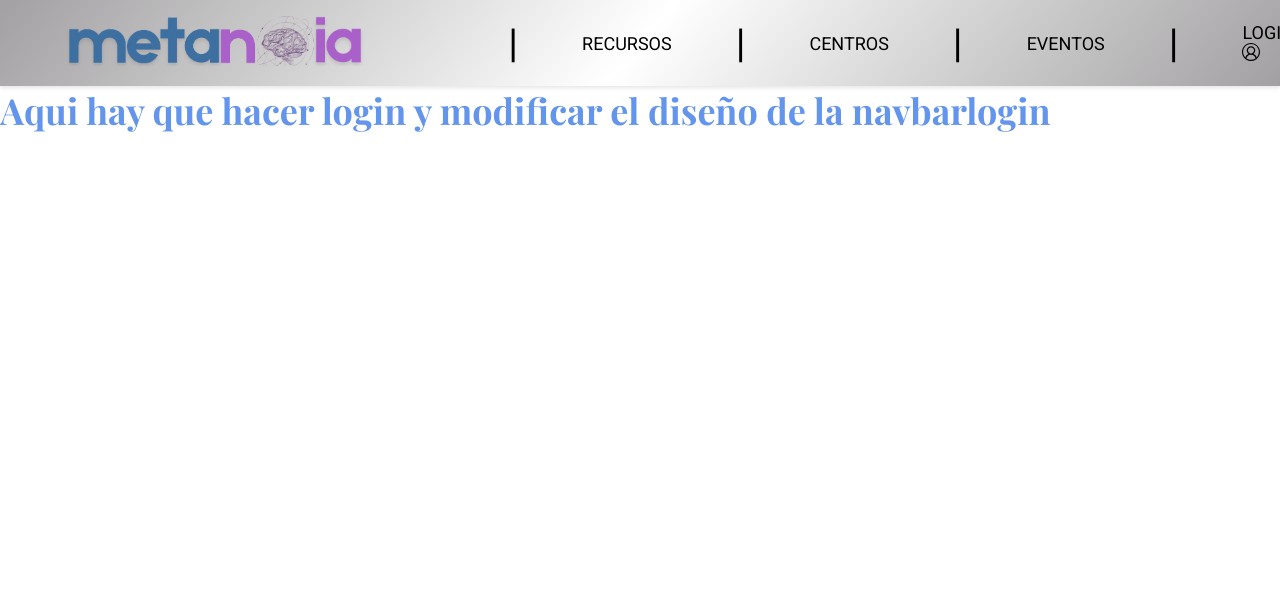
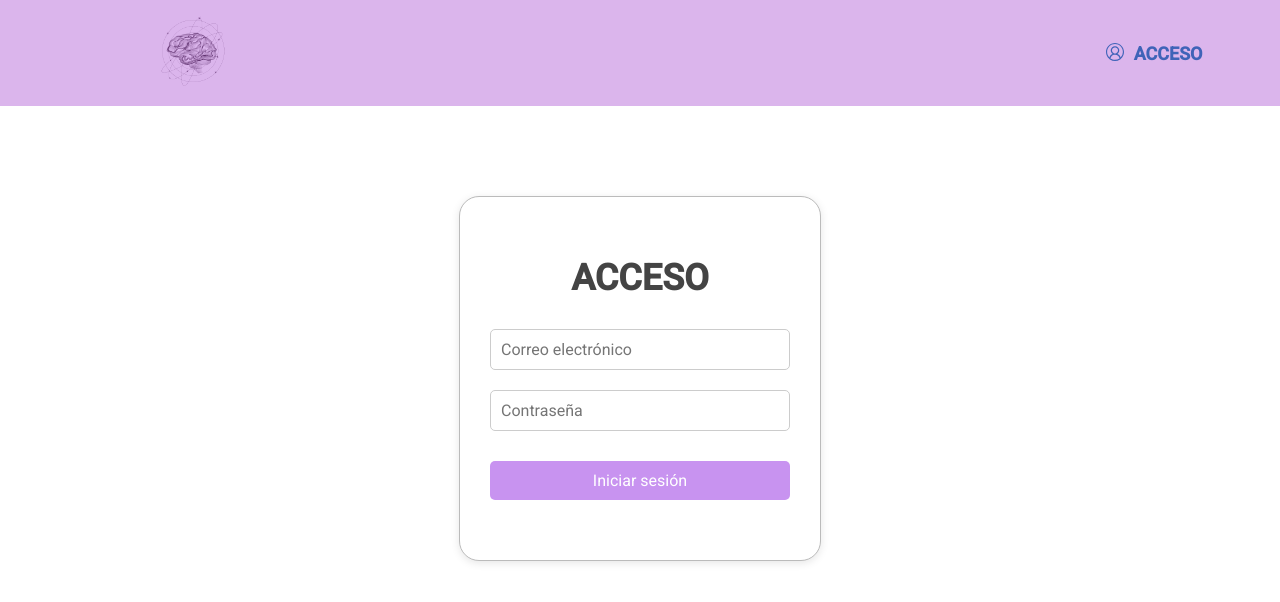
Before and after one commit to CristinaDomnguez/metanoia-project, a React (Vite) app in the folder frontend/: page /admin in a window 1280 px wide. Shown: the top 602 px of the page. Built offline with nearby package versions, Linux system fonts and the light colour scheme.

Commit message:
feat:login and form admin

```diff
--- a/frontend/src/App.css
+++ b/frontend/src/App.css
@@ -25,6 +25,8 @@ li {
 .app {
   background-color: white;
   min-height: 100vh;
+  display: flex;
+  flex-direction: column;
 }
 
 /* Estilo de títulos principales */
--- a/frontend/src/App.jsx
+++ b/frontend/src/App.jsx
@@ -12,6 +12,7 @@ import { NavBarLogin } from "./components/NavBarLogin/NavBarLogin.jsx";
 import { IntroResources } from "./pages/Admin/ResourcesForm/IntroResources.jsx";
 import { IntroCenters } from "./pages/Admin/CentersForm/IntroCenters.jsx";
 import { IntroEvents } from "./pages/Admin/EventsForm/IntroEvents.jsx";
+import { ContextAdmin } from "./context/ContextAdmin.jsx";
 
 // Configuración del enrutador
 const router = createBrowserRouter([
@@ -21,10 +22,10 @@ const router = createBrowserRouter([
       {
         path: "/admin",
         element: (
-          <>
+          <ContextAdmin>
             <NavBarLogin />
             <Outlet />
-          </>
+          </ContextAdmin>
         ),
         children: [
           {
--- a/frontend/src/components/NavBarLogin/NavBarLogin.jsx
+++ b/frontend/src/components/NavBarLogin/NavBarLogin.jsx
@@ -1,8 +1,11 @@
 import styles from "./NavBarLogin.module.css";
 import { NavLink } from "react-router-dom";
 import { VscAccount } from "react-icons/vsc";
+import { useContextAdmin } from "../../context/ContextAdmin";
 
 export function NavBarLogin() {
+  const { admin } = useContextAdmin();
+
   return (
     <nav className={styles.navbar}>
       {/* Grupo de enlaces del lado izquierdo */}
@@ -10,16 +13,16 @@ export function NavBarLogin() {
         {/* Contenedor del logo central */}
         <NavLink to="/admin" className={styles.navLinkLogo}>
           <div className={styles.logoContainer}>
-            <img
-              src="/images/logo_small.png"
-              alt="Logo"
-              className={styles.logo}
-            />
+            <img src="/public/favicon.png" alt="Logo" className={styles.logo} />
           </div>
         </NavLink>
 
         {/* Grupo de enlaces del lado derecho */}
-        <div className={`${styles.navGroup} ${styles.navGroupRight}`}>
+        <div
+          className={`${styles.navGroup} ${styles.navGroupRight} ${
+            admin ? "" : styles.noAdmin
+          }`}
+        >
           <span className={styles.separator}>|</span>
 
           <NavLink
@@ -62,15 +65,16 @@ export function NavBarLogin() {
           <span className={styles.separator}>|</span>
 
           <NavLink
-            to="/login"
+            to="/admin"
+            end
             className={({ isActive }) =>
               isActive
                 ? `${styles.navLink} ${styles.activeLink}`
                 : styles.navLink
             }
           >
-            LOGIN
             <VscAccount />
+            {admin || "ACCESO"}
           </NavLink>
         </div>
       </div>
--- a/frontend/src/components/NavBarLogin/NavBarLogin.module.css
+++ b/frontend/src/components/NavBarLogin/NavBarLogin.module.css
@@ -1,11 +1,11 @@
 /* Barra de navegación principal */
 .navbar {
-    background: linear-gradient(130deg, #a2a0a2, white, #a2a0a2);
+  background: #dbb5ec;
   padding: 1rem;
   display: flex;
   justify-content: center;
   align-items: center;
-    box-shadow: 0 2px 4px rgba(0, 0, 0, 0.1);
+  box-shadow: 0 2px 4px rgb(255, 255, 255);
   padding-left: 10%;
   padding-right: 10%;
 }
@@ -32,15 +32,22 @@
   font-family: "Roboto", sans-serif;
   font-weight: 400;
   font-size: 18px;
-    color: rgb(0, 0, 0);
   text-decoration: none;
   transition: color 0.3s ease;
   cursor: pointer;
+  display: flex;
+  gap: 10px;
+}
+
+.noAdmin .navLink:not(:last-child),
+.noAdmin .separator {
+  opacity: 0;
+  pointer-events: none;
 }
 
 /* Estilo para el enlace activo */
 .activeLink {
-    color: #000000;
+  color: #3f63b8;
   font-weight: bold;
 }
 
@@ -56,7 +63,6 @@
 
 /* Separador vertical entre enlaces */
 .separator {
-    color: rgb(0, 0, 0);
   font-weight: 100;
   font-size: 40px;
 }
@@ -68,6 +74,7 @@
 
 /* Dimensiones del logo */
 .logo {
-    height: 50px;
+  height: 70px;
   width: auto;
+  filter: brightness(100%);
 }
--- /dev/null
+++ b/frontend/src/context/ContextAdmin.jsx
@@ -0,0 +1,33 @@
+import { createContext, useContext, useEffect, useState } from "react";
+
+const Context = createContext({
+  admin: null,
+});
+
+const LOCAL_STORAGE_KEY = "admin";
+
+export function ContextAdmin({ children }) {
+  const [admin, setAdmin] = useState(
+    localStorage.getItem(LOCAL_STORAGE_KEY) || null
+  );
+
+  useEffect(() => {
+    if (admin) {
+      localStorage.setItem(LOCAL_STORAGE_KEY, admin);
+    } else {
+      localStorage.removeItem(LOCAL_STORAGE_KEY);
+    }
+  }, [admin]);
+
+  return (
+    <Context.Provider value={{ admin, setAdmin }}>{children}</Context.Provider>
+  );
+}
+
+export function useContextAdmin() {
+  const context = useContext(Context);
+  if (!context) {
+    throw new Error('Usa "useContextAdmin" dentro de "ContextAdmin"');
+  }
+  return context;
+}
--- a/frontend/src/pages/Admin/Admin.jsx
+++ b/frontend/src/pages/Admin/Admin.jsx
@@ -1,10 +1,106 @@
+import { useState } from "react";
 import styles from "./Admin.module.css";
+import { useContextAdmin } from "../../context/ContextAdmin";
+import { VscAccount } from "react-icons/vsc";
 
+const USERS = [
+  {
+    username: "Gabriel",
+    email: "gabriel@metanoia.es",
+    password: "gabriel",
+  },
+  {
+    username: "Cristina",
+    email: "cristina@metanoia.es",
+    password: "cristina",
+  },
+  {
+    username: "Camilo",
+    email: "camilo@metanoia.es",
+    password: "camilo",
+  },
+  {
+    username: "José Miguel",
+    email: "josemiguel@metanoia.es",
+    password: "josemiguel",
+  },
+];
 
 export function Admin() {
+  const { admin, setAdmin } = useContextAdmin();
+  console.log("admin", admin);
+  const [email, setEmail] = useState("");
+  const [password, setPassword] = useState("");
+  const [error, setError] = useState(false);
+  const [loading, setLoading] = useState(false);
+
+  const handleSubmit = (e) => {
+    e.preventDefault();
+    setLoading(true);
+    setError(false);
+    setTimeout(() => {
+      const user = USERS.find(
+        (user) => user.email === email && user.password === password
+      );
+      if (user) {
+        setAdmin(user.username);
+        setEmail("");
+        setPassword("");
+      } else {
+        setError(true);
+      }
+      setLoading(false);
+    }, 700);
+  };
+
+  const handleLogout = () => {
+    setAdmin(null);
+  };
+
   return (
     <div className={styles.main}>
-      <h1>Aqui hay que hacer login y modificar el diseño de la navbarlogin</h1>
+      {admin ? (
+        <div className={styles.logged}>
+          <div className={styles.welcome}>
+            <VscAccount />
+            Bienvenido/a {admin}
+          </div>
+          <button className={styles.button} onClick={handleLogout}>
+            {"Cerrar sesión"}
+          </button>
+        </div>
+      ) : (
+        <div className={styles.container}>
+          <h1 className={styles.h1}>ACCESO</h1>
+          <form onSubmit={handleSubmit} className={styles.loginForm}>
+            <input
+              type="email"
+              name="email-metanoia"
+              placeholder="Correo electrónico"
+              value={email}
+              onChange={(e) => setEmail(e.target.value)}
+              className={styles.input}
+              required
+            />
+            <input
+              type="password"
+              placeholder="Contraseña"
+              value={password}
+              onChange={(e) => setPassword(e.target.value)}
+              className={styles.input}
+              required
+            />
+            <button className={styles.button} disabled={loading} type="submit">
+              {loading ? "Cargando..." : "Iniciar sesión"}
+            </button>
+            {error && (
+              <span className={styles.error}>
+                Usuario o contraseña incorrectos
+              </span>
+            )}
+          </form>
+        </div>
+      )}
     </div>
   );
 }
--- a/frontend/src/pages/Admin/Admin.module.css
+++ b/frontend/src/pages/Admin/Admin.module.css
@@ -3,7 +3,6 @@
   flex-direction: column;
   gap: 1rem;
   max-width: 400px;
-  margin: auto;
 }
 
 .formGroup {
@@ -11,13 +10,99 @@
   flex-direction: column;
 }
 
-label {
+.label {
   margin-bottom: 0.5rem;
 }
 
-input,
-textarea {
+.input,
+.textarea {
   padding: 0.5rem;
   border: 1px solid #ccc;
   border-radius: 4px;
 }
+
+.main {
+  flex-grow: 1;
+  display: flex;
+  flex-direction: column;
+  align-items: center;
+  padding-top: 90px;
+  background-color: white;
+}
+
+.container {
+  display: flex;
+  flex-direction: column;
+  align-items: center;
+  gap: 20px;
+  background-color: white;
+  border: 1px solid #bbb;
+  padding: 60px 30px;
+  border-radius: 20px;
+  box-shadow: 0 2px 8px rgba(0, 0, 0, 0.1); /* Sombra suave */
+}
+
+.logged {
+  display: flex;
+  flex-direction: column;
+  align-self: start;
+  padding-top: 40px;
+  padding-left: 100px;
+}
+
+.logged .button {
+  width: fit-content;
+  align-self: end;
+}
+
+.welcome {
+  font-size: 35px;
+  display: flex;
+  gap: 20px;
+}
+
+.h1 {
+  font-family: "Roboto";
+  color: #444;
+}
+
+.loginForm {
+  display: flex;
+  flex-direction: column;
+  width: 300px;
+}
+
+.loginForm input {
+  padding: 10px;
+  margin: 10px 0;
+  border: 1px solid #ccc;
+  border-radius: 5px;
+}
+
+.button {
+  padding: 10px;
+  background-color: #28a745;
+  border: none;
+  margin-top: 20px;
+  border-radius: 5px;
+  background-color: #c893f0;
+  color: #fff;
+  font-size: 16px;
+  cursor: pointer;
+  text-align: center;
+}
+
+.button:hover {
+  background-color: #b96ef3;
+}
+
+.button:disabled {
+  cursor: not-allowed;
+  background-color: #888;
+}
+
+.error {
+  color: red;
+  margin-top: 20px;
+  margin-bottom: -20px;
+}
```
Lines whose indentation alone changed are shown as unchanged.
